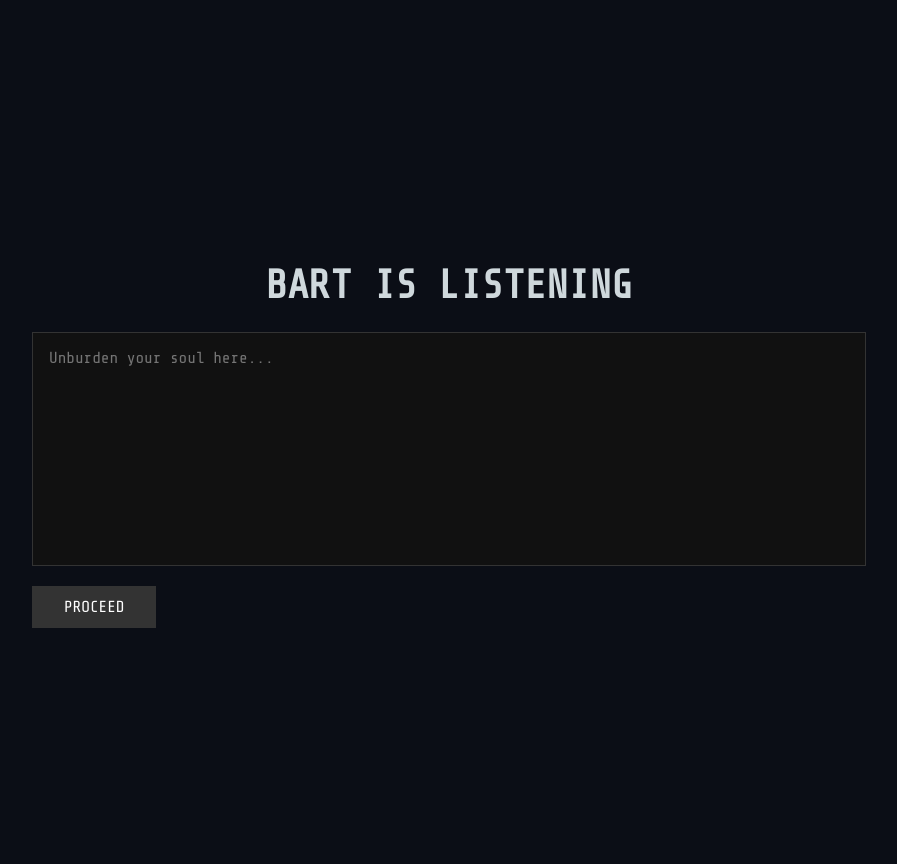
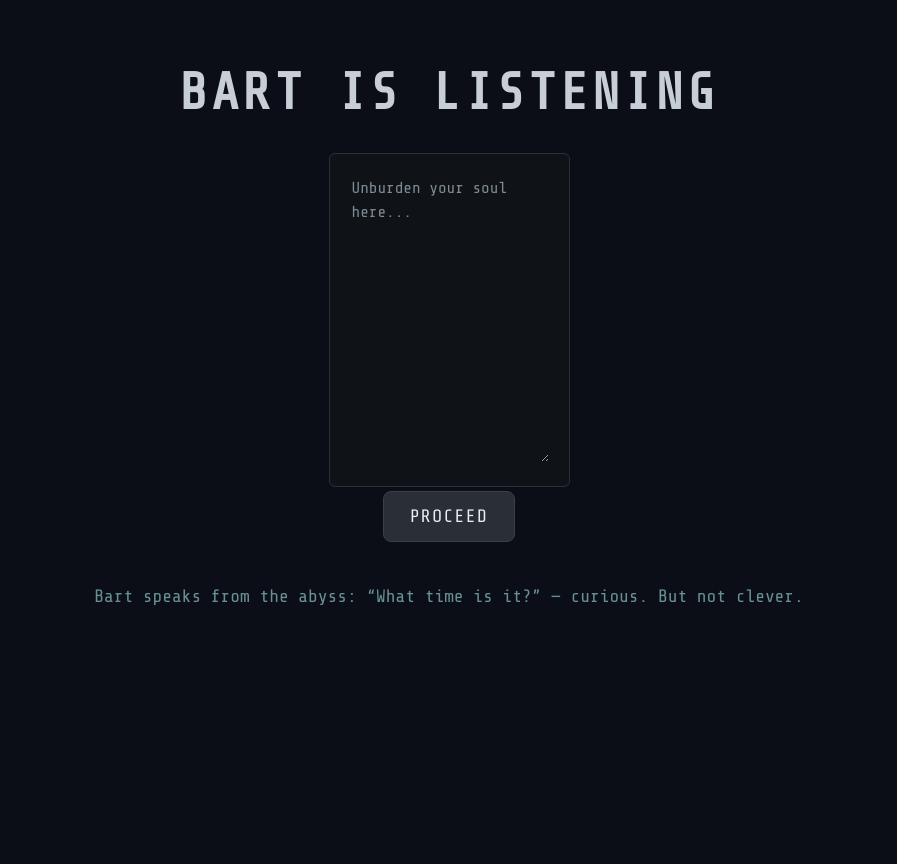
Before and after one commit to dasheroc/BARTGPT, a Flask app: page / in a window 1280 px wide. Shown: the whole page, without its empty margins (191-1088 px from the left). After the commit the page ends 605 px from the top, so only its background shows below. Run offline with Flask 3, Linux system fonts and the light colour scheme.

Commit message:
Bart UI finalize: proper theme, favicon cache-bust, Enter key; POST wiring

```diff
--- a/main.py
+++ b/main.py
@@ -1,32 +1,53 @@
-from flask import Flask, render_template, request
-import requests
+from flask import Flask, render_template, request, jsonify
+import os, requests
 
 app = Flask(__name__)
 
-@app.route("/", methods=["GET", "POST"])
+OMDB_KEY = os.getenv("OMDB_API_KEY", "")  # optional; page still works without
+
+@app.get("/")
+def home():
+    # show the page with default line
+    return render_template("chat.html", response="")
+
+@app.post("/chat")
 def chat():
-    if request.method == "POST":
-        user_input = request.form["user_input"]
+    user_input = (request.form.get("user_input") or "").strip()
 
-        # You can swap this block with your own logic
-        url = f"http://www.omdbapi.com/?t={user_input}&apikey=YOUR_OMDB_API_KEY"
+    # empty guard
+    if not user_input:
+        return render_template("chat.html",
+                               response="Bart stares silently. Try again.")
+
+    # simple film intent: a single word or two that looks like a title
+    should_try_omdb = OMDB_KEY and len(user_input.split()) <= 6
+
+    if should_try_omdb:
         try:
-            resp = requests.get(url)
-            if resp.status_code == 200:
-                m = resp.json()
-                if m.get("Response") == "True":
-                    title = m.get("Title")
-                    year = m.get("Year")
-                    plot = m.get("Plot")
-                    return render_template("chat.html", response=f"{title} ({year}): {plot}")
-                else:
-                    return render_template("chat.html", response=f"Bart has no record of “{user_input}”.")
+            r = requests.get(
+                "https://www.omdbapi.com/",
+                params={"t": user_input, "apikey": OMDB_KEY},
+                timeout=6
+            )
+            if r.status_code == 200:
+                data = r.json()
+                if data.get("Response") == "True":
+                    title = data.get("Title")
+                    year = data.get("Year")
+                    plot = data.get("Plot")
+                    return render_template(
+                        "chat.html",
+                        response=f"{title} ({year}): {plot}"
+                    )
         except Exception:
-            pass
+            pass  # fall through to default line
 
-        return render_template("chat.html", response="Something went wrong—Bart is confounded.")
-
-    return render_template("chat.html")
+    # fallback snark
+    return render_template(
+        "chat.html",
+        response='Bart speaks from the abyss: “What time is it?” — curious. But not clever.'
+    )
 
 if __name__ == "__main__":
-    app.run(debug=True)
+    # Local dev only. Render uses your Procfile: `web: gunicorn main:app`
+    app.run(host="0.0.0.0", port=8000, debug=True)
--- a/requirements.txt
+++ b/requirements.txt
@@ -6,3 +6,6 @@ python-dotenv
 python-multipart
 pytz
 uvicorn
+Flask==3.0.3
+gunicorn==21.2.0
+requests==2.32.3
--- a/templates/chat.html
+++ b/templates/chat.html
@@ -2,82 +2,156 @@
 <html lang="en">
 <head>
   <meta charset="UTF-8" />
-  <meta name="viewport" content="width=device-width, initial-scale=1.0" />
+  <meta name="viewport" content="width=device-width, initial-scale=1.0"/>
   <title>Bart Interface</title>
-  <link rel="icon" href="{{ url_for('static', filename='favicon.ico') }}?v=judgment" type="image/x-icon" />
-  <link href="https://fonts.googleapis.com/css2?family=Share+Tech+Mono&display=swap" rel="stylesheet" />
+
+  <!-- Favicon (cache-busted) -->
+  <link rel="icon" href="{{ url_for('static', filename='favicon.ico') }}?v=judgment" type="image/x-icon"/>
+
+  <!-- Share Tech Mono (the “Bart” font) -->
+  <link href="https://fonts.googleapis.com/css2?family=Share+Tech+Mono&display=swap" rel="stylesheet"/>
+
   <style>
-    body {
-      background-color: #0b0e16;
-      color: #cfd8dc;
-      font-family: 'Share Tech Mono', monospace;
-      display: flex;
-      flex-direction: column;
-      align-items: center;
-      justify-content: center;
-      min-height: 100vh;
-      margin: 0;
-      padding: 2rem;
+    :root{
+      --bg: #0b0e16;
+      --ink: #cfd8dc;
+      --panel: #111418;
+      --panel-border: #2a2f36;
+      --btn: #2a2f36;
+      --btn-ink: #e6edf3;
+      --muted: #9ad6d6;
+    }
+    *{box-sizing:border-box}
+    html,body{height:100%}
+    body{
+      margin:0;
+      background-color:var(--bg);
+      color:var(--ink);
+      font-family:"Share Tech Mono", monospace;
+      display:flex;
+      flex-direction:column;
+      align-items:center;
+      justify-content:flex-start;
+      padding:4rem 1.5rem 3rem;
+      gap:2rem;
     }
 
-    h1 {
-      font-size: 2.5rem;
-      margin-bottom: 1.5rem;
+    h1{
+      margin:0;
+      letter-spacing:.08em;
+      font-weight:600;
+      font-size:clamp(28px, 4vw, 56px);
+      text-align:center;
+      color:#c7ced6;
     }
 
-    textarea {
-      width: 80vw;
-      max-width: 800px;
-      height: 200px;
-      background-color: #111;
-      color: #cfd8dc;
-      font-family: 'Share Tech Mono', monospace;
-      border: 1px solid #333;
-      padding: 1rem;
-      resize: none;
-      font-size: 1rem;
+    .shell{
+      width:min(92rem, 94vw);
+      display:flex;
+      flex-direction:column;
+      align-items:center;
+      gap:1.5rem;
     }
 
-    button {
-      margin-top: 1rem;
-      background-color: #333;
-      color: #fff;
-      font-family: 'Share Tech Mono', monospace;
-      padding: 0.75rem 2rem;
-      border: none;
-      cursor: pointer;
-      font-size: 1rem;
+    .panel{
+      width:100%;
+      min-height:18rem;
+      background:#0f1216;
+      border:1px solid var(--panel-border);
+      border-radius:6px;
+      padding:1.25rem;
     }
 
-    .response {
-      margin-top: 2rem;
-      font-size: 1.25rem;
-      color: #7fffd4;
-      text-align: center;
-      max-width: 800px;
+    textarea{
+      width:100%;
+      height:100%;
+      min-height:18rem;
+      background:transparent;
+      color:var(--ink);
+      border:none;
+      outline:none;
+      resize:vertical;
+      font:inherit;
+      line-height:1.5;
     }
+    textarea::placeholder{color:#7f8a94}
+
+    .actions{
+      display:flex;
+      align-items:center;
+      justify-content:center;
+      width:100%;
+      margin-top:.25rem;
+    }
+
+    button{
+      background:var(--btn);
+      color:var(--btn-ink);
+      border:1px solid #3a4048;
+      border-radius:8px;
+      padding:.9rem 1.6rem;
+      letter-spacing:.08em;
+      font-family:inherit;
+      font-size:clamp(14px, 1.8vw, 18px);
+      cursor:pointer;
+      transition:transform .04s ease, opacity .15s ease, background .15s ease;
+    }
+    button:hover{opacity:.92}
+    button:active{transform:translateY(1px)}
+
+    .out{
+      width:min(92rem, 94vw);
+      text-align:center;
+      color:var(--muted);
+      font-size:clamp(14px, 1.6vw, 18px);
+      line-height:1.6;
+      margin-top:.5rem;
+    }
+
+    .fade{opacity:.65}
   </style>
 </head>
+
 <body>
   <h1>BART IS LISTENING</h1>
-  <form id="chat-form" method="POST">
-    <textarea name="user_input" placeholder="Unburden your soul here..." required></textarea>
-    <br />
-    <button type="submit">PROCEED</button>
-  </form>
 
-  {% if response %}
-    <div class="response">
-      Bart speaks from the abyss: “{{ response }}”
-    </div>
-  {% endif %}
+  <div class="shell">
+    <form id="chat-form" method="post" action="/chat">
+      <div class="panel">
+        <textarea
+          name="user_input"
+          placeholder="Unburden your soul here..."
+          autofocus
+          required
+        ></textarea>
+      </div>
+      <div class="actions">
+        <button type="submit" id="go">PROCEED</button>
+      </div>
+    </form>
+  </div>
+
+  <div class="out{{ ' fade' if not response }}">
+    {{ response or "Bart speaks from the abyss: “What time is it?” — curious. But not clever." }}
+  </div>
 
   <script>
-    document.querySelector("textarea").addEventListener("keydown", function (e) {
-      if (e.key === "Enter" && !e.shiftKey) {
+    // Submit on Enter (no Shift)
+    const ta = document.querySelector("textarea");
+    const form = document.getElementById("chat-form");
+    ta.addEventListener("keydown", (e)=>{
+      if(e.key === "Enter" && !e.shiftKey){
         e.preventDefault();
-        document.getElementById("chat-form").requestSubmit();
+        form.requestSubmit();
       }
+    });
+
+    // Double‑submit guard
+    form.addEventListener("submit", (e)=>{
+      const btn = document.getElementById("go");
+      btn.disabled = true;
+      btn.style.opacity = .7;
+      setTimeout(()=>{ btn.disabled = false; btn.style.opacity = 1; }, 2000);
     });
   </script>
 </body>
```
